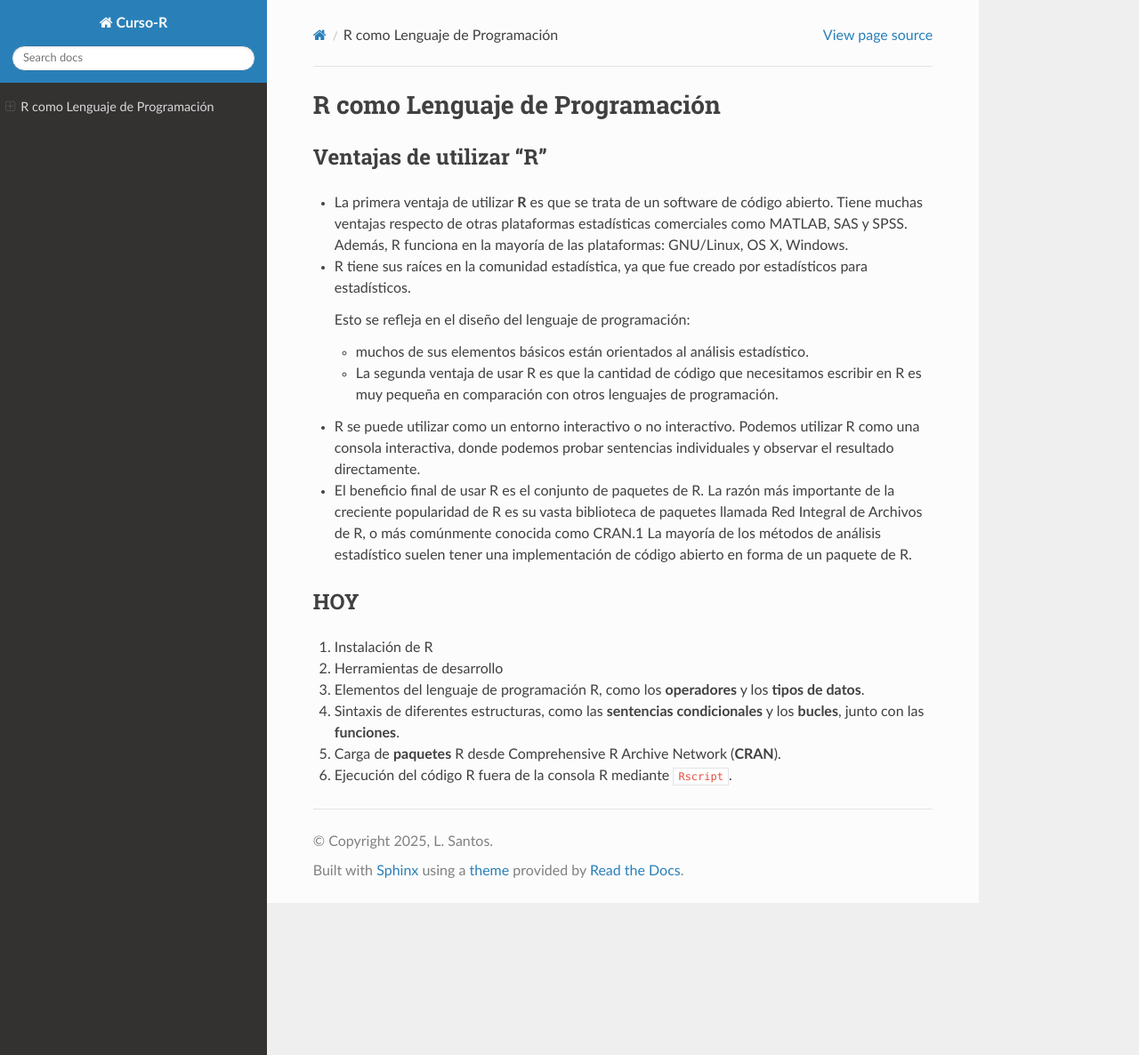
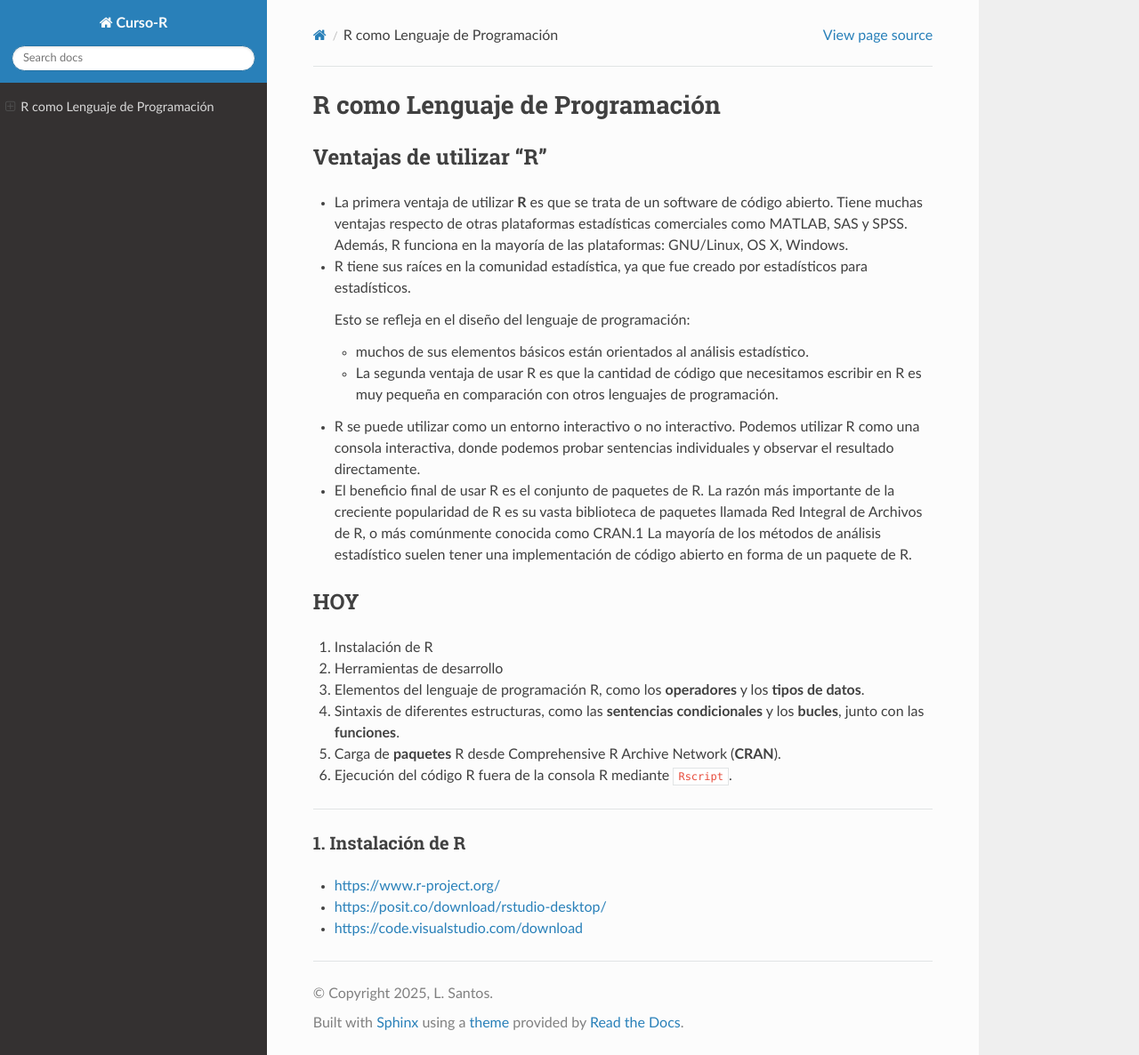
Before and after one commit to matecom57/santosg57-curso-r, a Sphinx documentation site: the page built from docs/source/Clase-03/clase-03.rst, in a window 1280 px wide and 1186 px high. Shown: the whole window at 89% size. Built offline with Sphinx 7.4.7 and the Read the Docs theme 3.1.0, drawn with Linux system fonts in a browser that asks for light colours.

Commit message:
Test comité

```diff
--- a/docs/source/Clase-03/clase-03.rst
+++ b/docs/source/Clase-03/clase-03.rst
@@ -33,3 +33,15 @@ HOY
 5.  Carga de **paquetes** R desde Comprehensive R Archive Network (**CRAN**).
 
 6. Ejecución del código R fuera de la consola R mediante ``Rscript``.
+
+
+------------------------------------------------------------
+
+1. Instalación de R
+*******************
+
+- https://www.r-project.org/
+
+- https://posit.co/download/rstudio-desktop/
+
+- https://code.visualstudio.com/download
```
